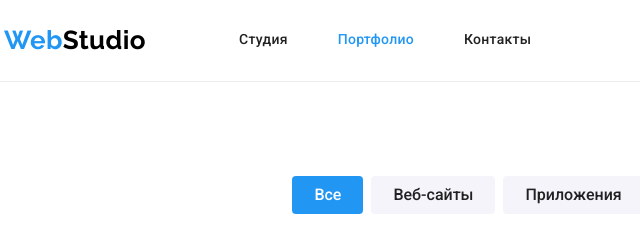
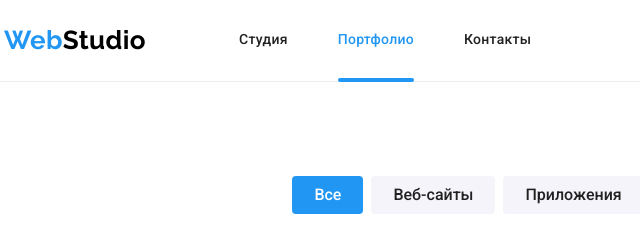
Before and after one commit to annmtn/goit-markup-hw-05, a plain HTML site: page portfolio.html in a window 1280 px wide. Shown: the top 240 px of the page, 51-691 px from the left. Drawn offline with nearby package versions, Linux system fonts and the light colour scheme.

Commit message:
Добавляет подчеркивание ссылки текущей страницы

```diff
--- a/css/styles.css
+++ b/css/styles.css
@@ -430,9 +430,26 @@ img {
 .link:focus {
   color: var(--accent-color);
 }
+
 /* подсвечивание текущей страницы */
 .link.current {
   color: var(--accent-color);
+}
+
+.menu-item {
+  position: relative;
+}
+
+.link.current::after  {
+  content: "";
+  position: absolute;
+  left: 0;
+  bottom: -1.5px;
+  display: block;
+  width: 100%;
+  height: 4px;
+  background: var(--accent-color);
+  border-radius: 2px;
 }
 
 
```
